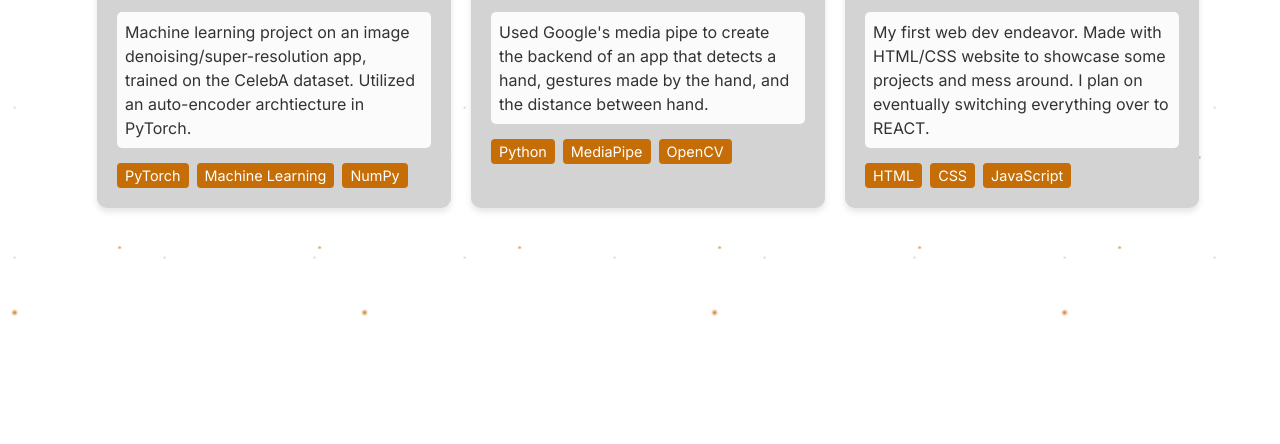
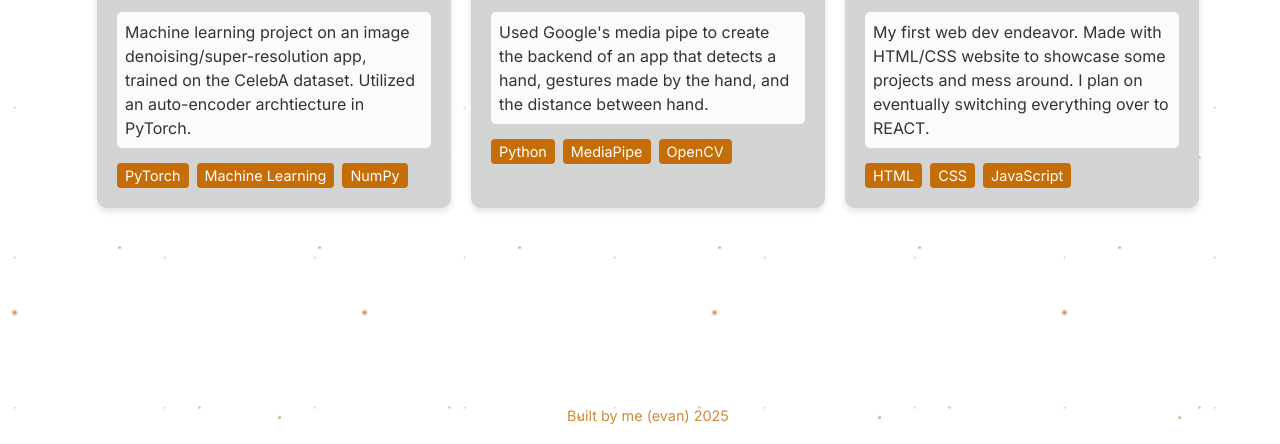
Before and after one commit to evan-cure/personal-site, a plain HTML site: page index.html in a window 1280 px wide. Shown: the part 2292-2736 px from the top of the page. Before the commit the page ends 2639 px from the top, so only its background shows below. Drawn offline with Linux system fonts and the light colour scheme; animation ran at ten frames a second.

Commit message:
added footer

```diff
--- a/index.html
+++ b/index.html
@@ -100,5 +100,8 @@
     </div>
     </div>
   </section>
+  <footer class="footer">
+    <p>Built by me (evan) 2025</p>
+  </footer>
 </body>
 </html>
--- a/style.css
+++ b/style.css
@@ -454,6 +454,20 @@ html {
     opacity: 0.8;
 }
 
+.footer {
+    text-align: center;
+    padding: 20px;
+    color: #C56D07;
+    opacity: 0.8;
+    font-family: 'Inter', sans-serif;
+    margin-top: 40px;
+}
+
+.footer p {
+    margin: 0;
+    font-size: 0.9rem;
+}
+
 /* Responsiveness stuff*/
 
 /* Media queries for smaller screens */
@@ -499,4 +513,8 @@ html {
         width: 250px;
         height: 250px;
     }
+    .footer {
+        padding: 15px;
+        margin-top: 20px;
+    }
 }
```
